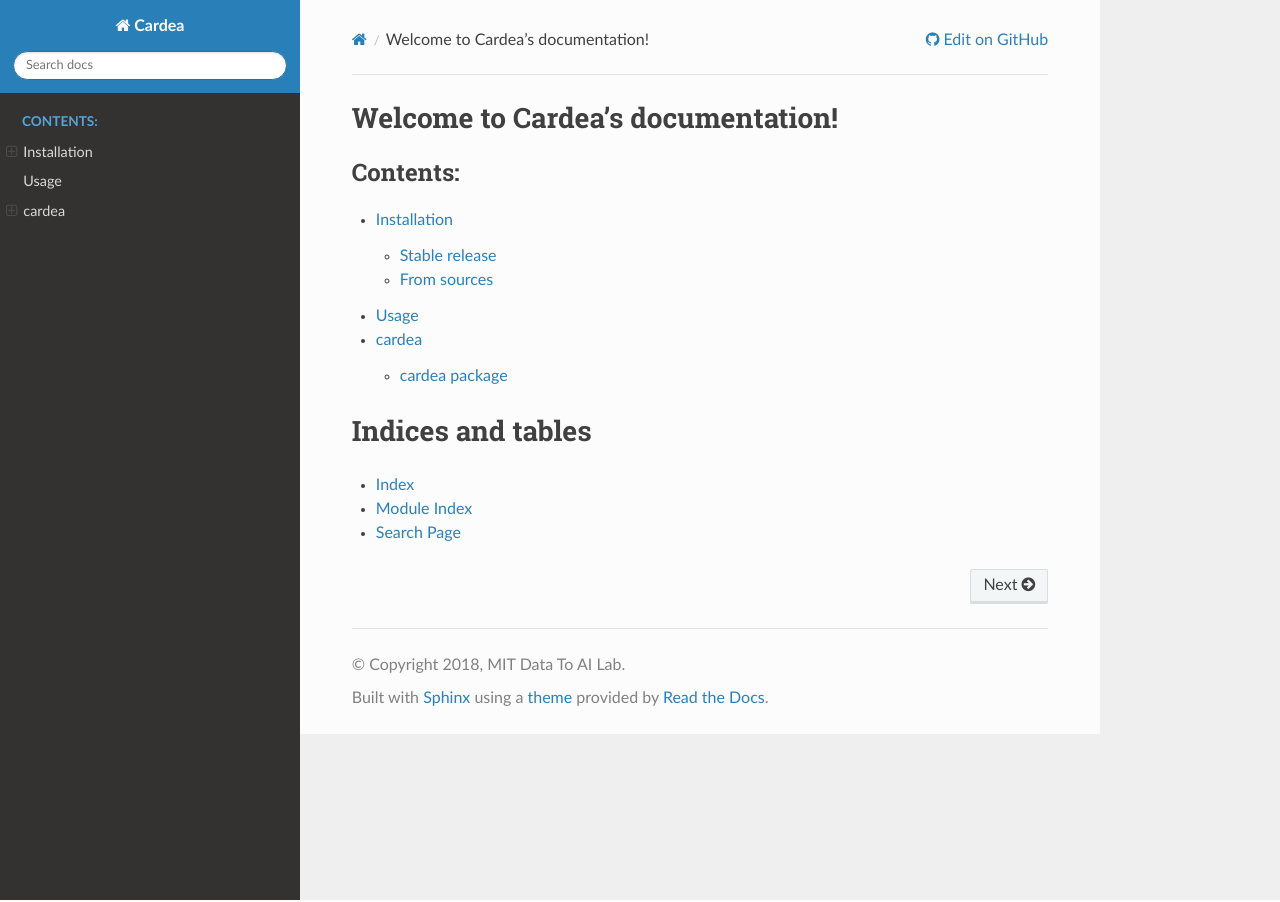
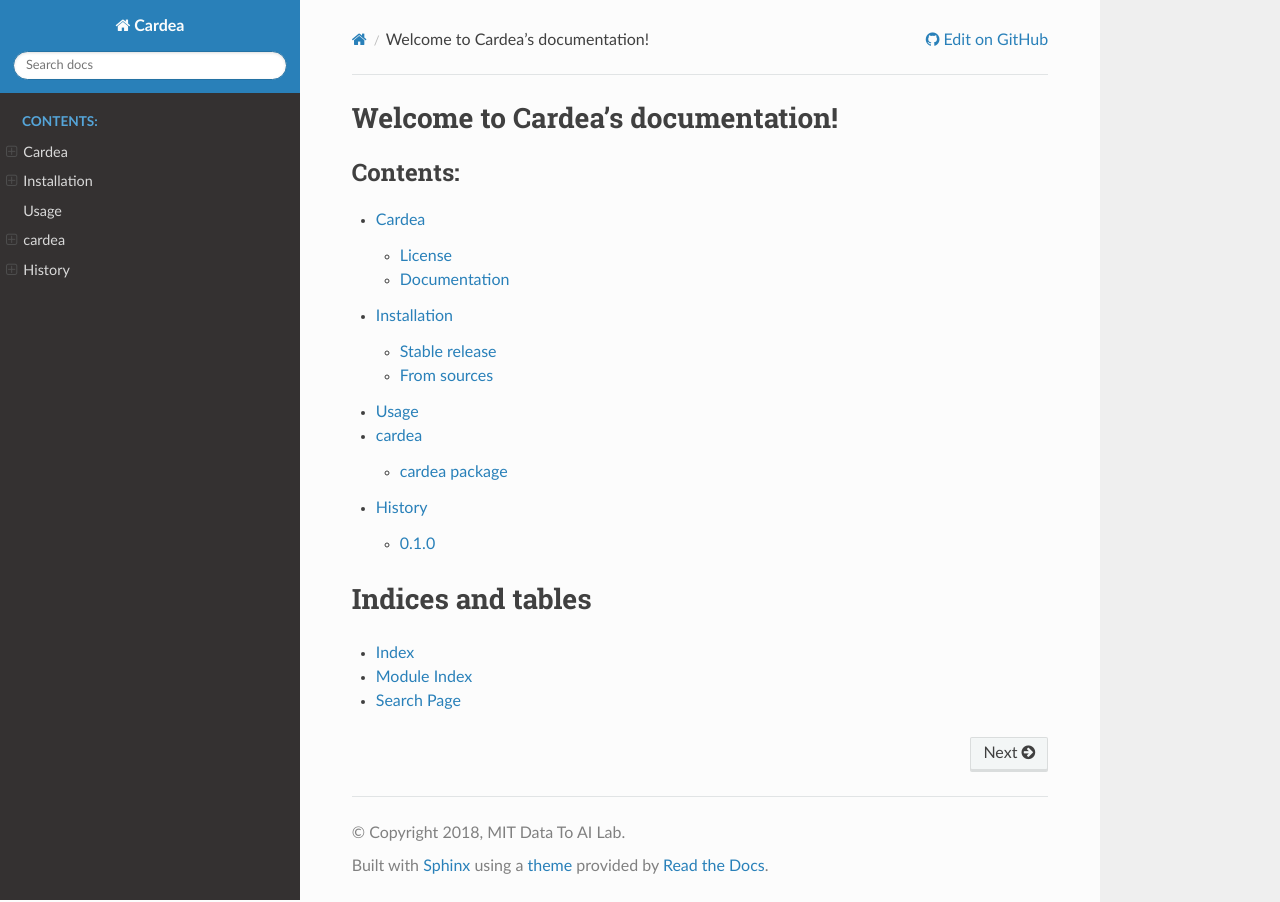
Before and after one commit to MLBazaar/Cardea, a Sphinx documentation site: the page built from docs/index.rst, in a window 1280 px wide. Built offline with Sphinx 7.4.7 and the Read the Docs theme 2.0.0, drawn with Linux system fonts in a browser that asks for light colours.

Commit message:
install and use `M2R` to convert a `.md` file including `.rst`
It fixes the following warning:

toctree contains reference to document <document> that doesn't have a title

```diff
--- a/docs/conf.py
+++ b/docs/conf.py
@@ -18,14 +18,14 @@
 # relative to the documentation root, use os.path.abspath to make it
 # absolute, like shown here.
 #
-import os
-import sys
+# import os
+# import sys
 
 import sphinx_rtd_theme # For read the docs theme
 from recommonmark.parser import CommonMarkParser
-from recommonmark.transform import AutoStructify
+# from recommonmark.transform import AutoStructify
 
-sys.path.insert(0, os.path.abspath('..'))
+# sys.path.insert(0, os.path.abspath('..'))
 
 import cardea
 
@@ -38,6 +38,7 @@
 # Add any Sphinx extension module names here, as strings. They can be
 # extensions coming with Sphinx (named 'sphinx.ext.*') or your custom ones.
 extensions = [
+    'm2r',
     'sphinx.ext.autodoc',
     'sphinx.ext.viewcode',
     'sphinx.ext.napoleon',
@@ -50,9 +51,9 @@
 # You can specify multiple suffix as a list of string:
 source_suffix = ['.rst', '.md']
 
-source_parsers = {
-    '.md': CommonMarkParser,
-}
+# source_parsers = {
+#     '.md': CommonMarkParser,
+# }
 
 # The master toctree document.
 master_doc = 'index'
@@ -81,7 +82,7 @@
 # List of patterns, relative to source directory, that match files and
 # directories to ignore when looking for source files.
 # This patterns also effect to html_static_path and html_extra_path
-exclude_patterns = ['_build', 'Thumbs.db', '.DS_Store']
+exclude_patterns = ['.py', '_build', 'Thumbs.db', '.DS_Store', '**.ipynb_checkpoints']
 
 # The name of the Pygments (syntax highlighting) style to use.
 pygments_style = 'sphinx'
@@ -118,7 +119,7 @@
 # Add any paths that contain custom static files (such as style sheets) here,
 # relative to this directory. They are copied after the builtin static files,
 # so a file named "default.css" will overwrite the builtin "default.css".
-html_static_path = ['_static']
+# html_static_path = ['_static']
 
 
 # -- Options for HTMLHelp output ---------------------------------------
@@ -150,22 +151,26 @@
 # Grouping the document tree into LaTeX files. List of tuples
 # (source start file, target name, title, author, documentclass
 # [howto, manual, or own class]).
-latex_documents = [
-    (master_doc, 'cardea.tex',
+latex_documents = [(
+    master_doc,
+     'cardea.tex',
      u'Cardea Documentation',
-     u'MIT Data To AI Lab', 'manual'),
-]
+     u'MIT Data To AI Lab',
+     'manual'
+)]
 
 
 # -- Options for manual page output ------------------------------------
 
 # One entry per manual page. List of tuples
 # (source start file, name, description, authors, manual section).
-man_pages = [
-    (master_doc, 'cardea',
-     u'Cardea Documentation',
-     [author], 1)
-]
+man_pages = [(
+    master_doc,
+    'cardea',
+    u'Cardea Documentation',
+    [author],
+    1
+)]
 
 
 # -- Options for Texinfo output ----------------------------------------
@@ -173,11 +178,12 @@
 # Grouping the document tree into Texinfo files. List of tuples
 # (source start file, target name, title, author,
 #  dir menu entry, description, category)
-texinfo_documents = [
-    (master_doc, 'cardea',
-     u'Cardea Documentation',
-     author,
-     'cardea',
-     'One line description of project.',
-     'Miscellaneous'),
-]
+texinfo_documents = [(
+    master_doc,
+    'cardea',
+    u'Cardea Documentation',
+    author,
+    'cardea',
+    'One line description of project.',
+    'Miscellaneous'
+)]
--- a/docs/history.rst
+++ b/docs/history.rst
@@ -1 +1 @@
-.. include:: ../HISTORY.rst
+.. mdinclude:: ../HISTORY.md
--- a/docs/readme.rst
+++ b/docs/readme.rst
@@ -1 +1 @@
-.. include:: ../README.rst
+.. mdinclude:: ../README.md
--- a/setup.py
+++ b/setup.py
@@ -35,9 +35,10 @@
     'pip>=10.0.1',
 
     # build docs
+    'm2r>=0.2.0',
     'Sphinx>=1.7.1',
+    'sphinx_rtd_theme>=0.2.4',
     'recommonmark>=0.4.0',
-    'sphinx_rtd_theme>=0.2.4',
 
     # style check
     'flake8>=3.5.0',
```
